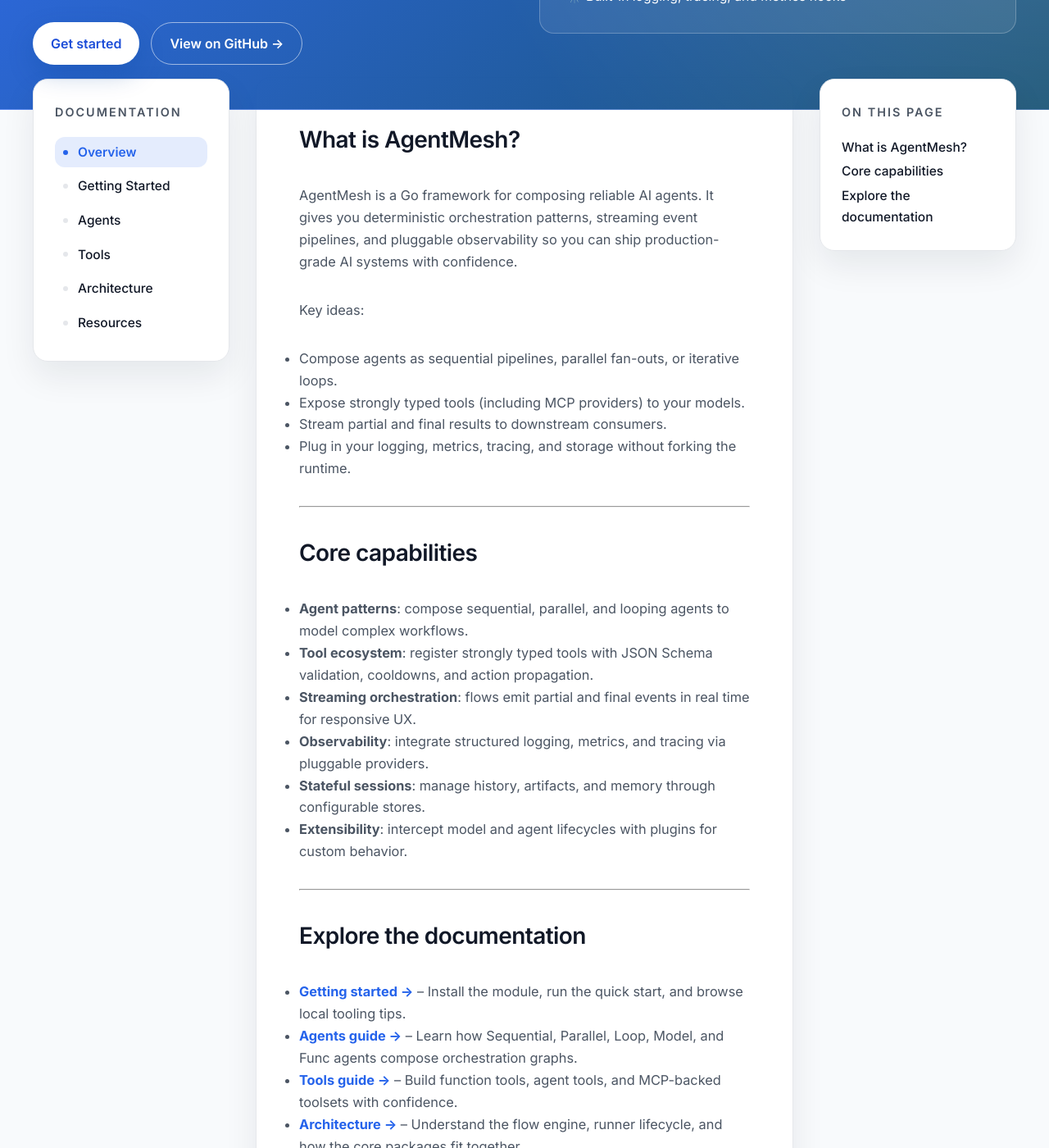
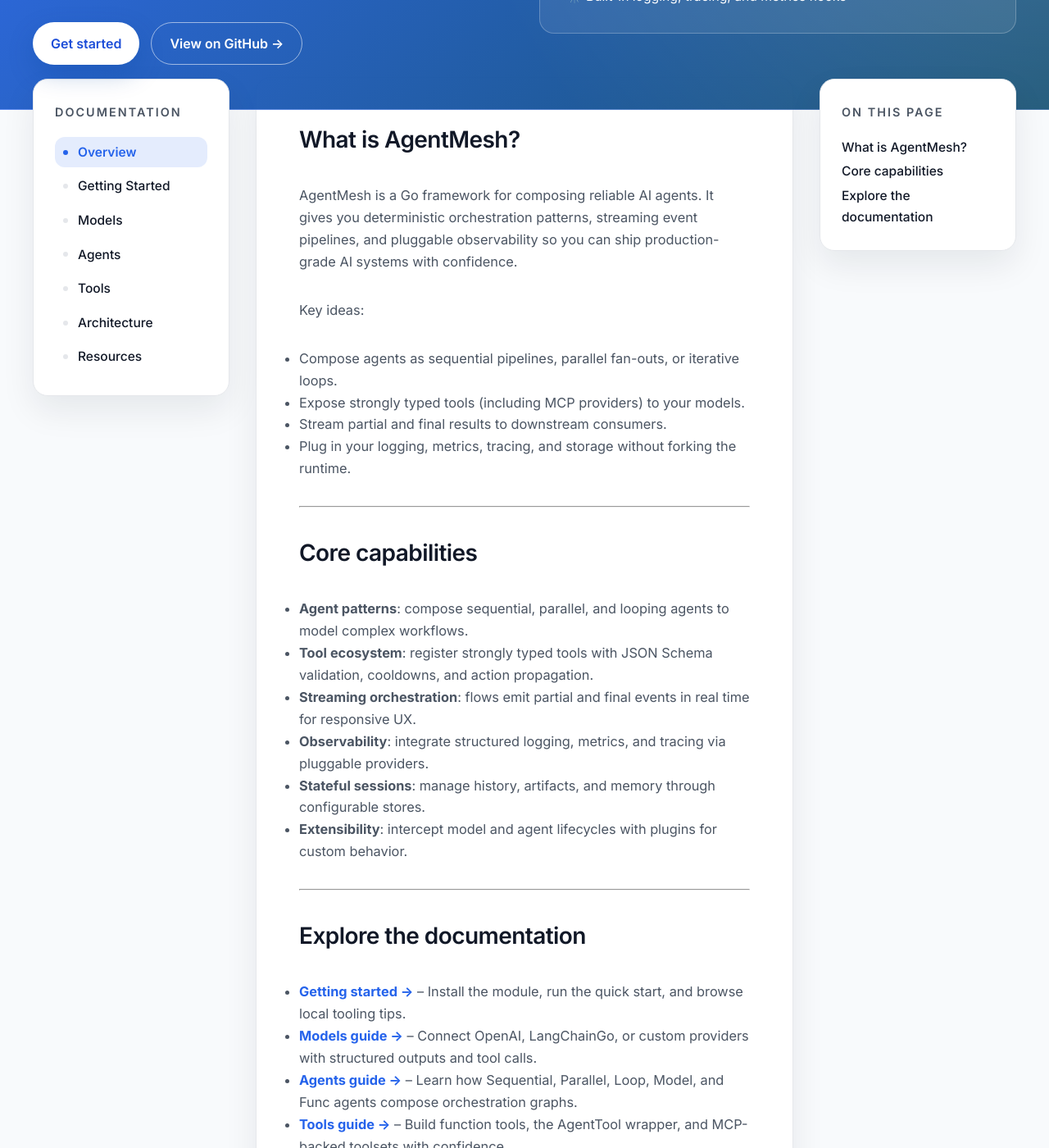
Before and after one commit to hupe1980/agentmesh, a Jekyll site: the page built from docs/index.md, in a window 1280 px wide and 1400 px high, scrolled down 338 px. Shown: the whole window at 82% size. Built offline with Jekyll 4.4.1, drawn with Linux system fonts in a browser that asks for light colours.

Commit message:
feat: add Models documentation and enhance navigation structure

```diff
--- a/docs/_data/navigation.yml
+++ b/docs/_data/navigation.yml
@@ -2,6 +2,8 @@
   href: /
 - label: Getting Started
   href: /getting-started/
+- label: Models
+  href: /models/
 - label: Agents
   href: /agents/
 - label: Tools
--- a/docs/_layouts/doc.html
+++ b/docs/_layouts/doc.html
@@ -18,7 +18,8 @@
       --text-muted: #4b5563;
       --border: #e5e7eb;
       --border-strong: #d1d5db;
-      --code-bg: #0f172a;
+  --code-bg: #0f172a;
+  --code-fg: #e2e8f0;
       --card-radius: 18px;
       --shadow-soft: 0 18px 40px rgba(15, 23, 42, 0.08);
     }
@@ -225,12 +226,78 @@
     }
     pre {
       background: var(--code-bg);
-      color: #f8fafc;
+      color: var(--code-fg);
       padding: 16px 20px;
       border-radius: 12px;
       overflow-x: auto;
       font-size: 0.95rem;
     }
+    .highlight {
+      background: var(--code-bg);
+      border-radius: 12px;
+      overflow-x: auto;
+      overflow-y: hidden;
+    }
+    .highlight pre {
+      margin: 0;
+      background: transparent;
+      color: var(--code-fg);
+      padding: 20px 22px;
+      min-width: max-content;
+    }
+    .highlight code { color: inherit; }
+    .highlight .c, /* Comment */
+    .highlight .cm,
+    .highlight .c1,
+    .highlight .cs {
+      color: #94a3b8;
+      font-style: italic;
+    }
+    .highlight .k, /* Keyword */
+    .highlight .kd,
+    .highlight .kn,
+    .highlight .kp,
+    .highlight .kr,
+    .highlight .kt {
+      color: #93c5fd;
+      font-weight: 600;
+    }
+    .highlight .nf, /* Function name */
+    .highlight .nx {
+      color: #facc15;
+    }
+    .highlight .nc, /* Class name */
+    .highlight .nn {
+      color: #38bdf8;
+    }
+    .highlight .s, /* String */
+    .highlight .sa,
+    .highlight .sb,
+    .highlight .sd,
+    .highlight .s1,
+    .highlight .s2,
+    .highlight .se,
+    .highlight .sh,
+    .highlight .si,
+    .highlight .sx {
+      color: #f472b6;
+    }
+    .highlight .mi, /* Number */
+    .highlight .il,
+    .highlight .mf,
+    .highlight .mh,
+    .highlight .mo {
+      color: #f97316;
+    }
+    .highlight .o, /* Operator */
+    .highlight .ow,
+    .highlight .p {
+      color: #e2e8f0;
+    }
+    .highlight .na { color: #c4b5fd; }
+    .highlight .nb { color: #a5f3fc; }
+    .highlight .bp { color: #fcd34d; }
+    .highlight .err { color: #fca5a5; background: rgba(248, 113, 113, 0.12); }
     code {
       font-family: "SFMono-Regular", Menlo, Monaco, Consolas, "Liberation Mono", "Courier New", monospace;
     }
--- a/docs/index.md
+++ b/docs/index.md
@@ -55,8 +55,9 @@ Key ideas:
 ## Explore the documentation
 
 - **[Getting started →](/getting-started/)** – Install the module, run the quick start, and browse local tooling tips.
+- **[Models guide →](/models/)** – Connect OpenAI, LangChainGo, or custom providers with structured outputs and tool calls.
 - **[Agents guide →](/agents/)** – Learn how Sequential, Parallel, Loop, Model, and Func agents compose orchestration graphs.
-- **[Tools guide →](/tools/)** – Build function tools, agent tools, and MCP-backed toolsets with confidence.
+- **[Tools guide →](/tools/)** – Build function tools, the AgentTool wrapper, and MCP-backed toolsets with confidence.
 - **[Architecture →](/architecture/)** – Understand the flow engine, runner lifecycle, and how the core packages fit together.
 - **[Resources →](/resources/)** – Jump to examples, issues, and contribution guides.
 
```
Also changed, not shown: docs/models.md (added, +191 -0 lines), docs/tools.md (+32 -3 lines).
